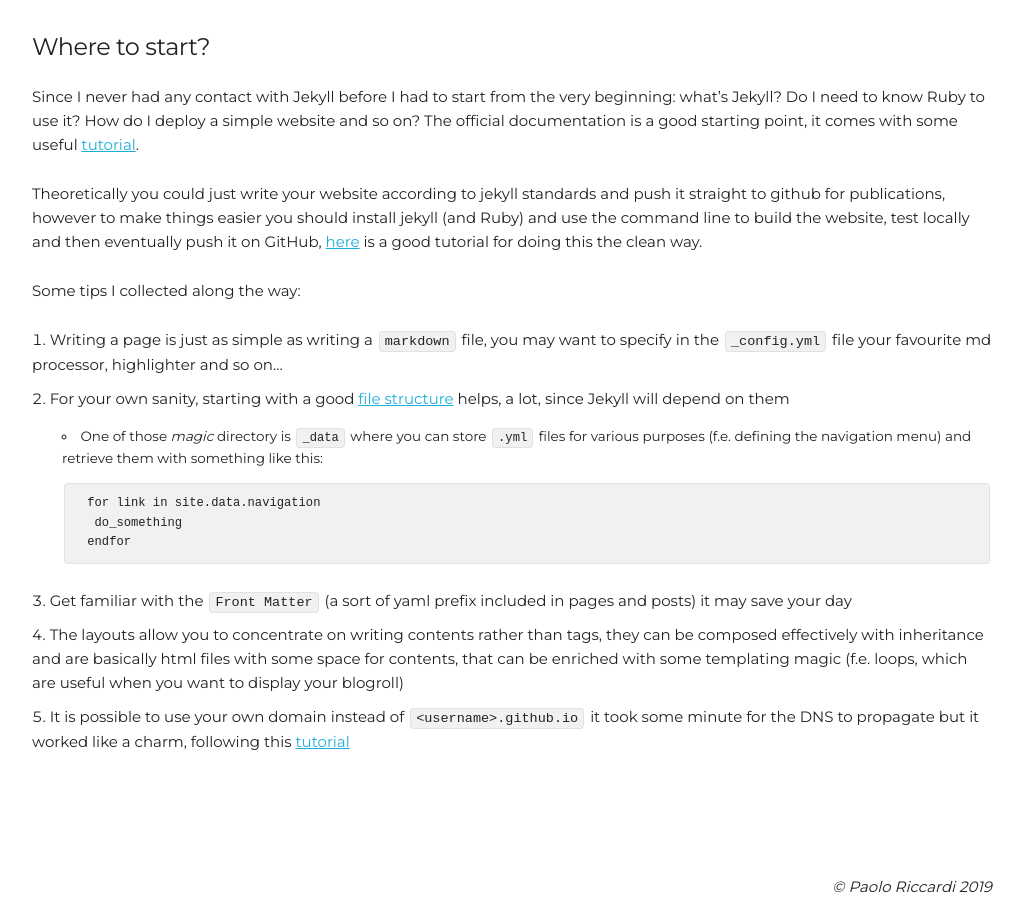
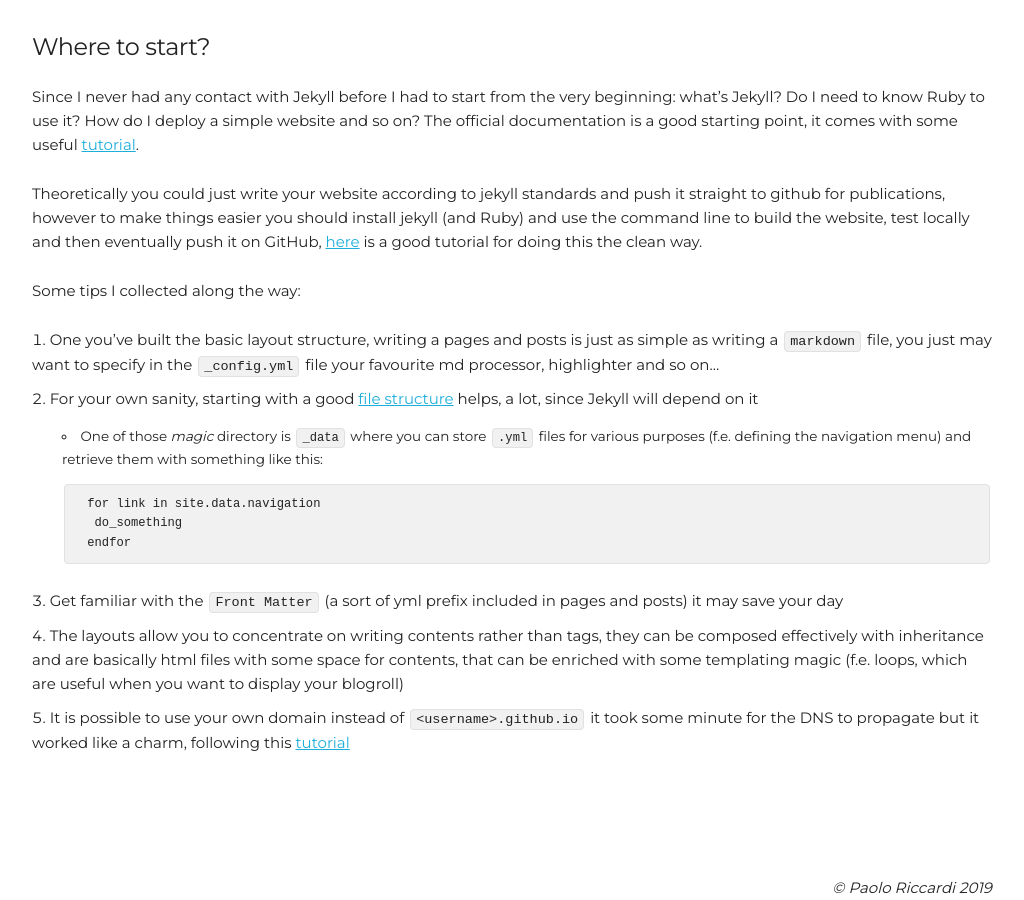
Before and after one commit to paoloriccardi/paoloriccardi.github.io, a Jekyll site: the page built from _posts/2021-04-12-first-post-jekyll.md, in a window 1280 px wide and 900 px high, scrolled down 1096 px. Shown: the whole window, without its empty margins (128-1152 px from the left). Built offline with Jekyll 4.4.1, drawn with Linux system fonts in a browser that asks for light colours.

Commit message:
first post update

````diff
--- a/_posts/2021-04-12-first-post-jekyll.md
+++ b/_posts/2021-04-12-first-post-jekyll.md
@@ -35,14 +35,14 @@ The official documentation is a good starting point, it comes with some useful [
 Theoretically you could just write your website according to jekyll standards and push it straight to github for publications, however to make things easier you should install jekyll (and Ruby) and use the command line to build the website, test locally and then eventually push it on GitHub, [here](https://docs.github.com/en/pages/setting-up-a-github-pages-site-with-jekyll/creating-a-github-pages-site-with-jekyll){:target="_blank"} is a good tutorial for doing this the clean way.
 
 Some tips I collected along the way:
-1. Writing a page is just as simple as writing a `markdown` file, you may want to specify in the `_config.yml` file your favourite md processor, highlighter and so on...
-2. For your own sanity, starting with a good [file structure](https://jekyllrb.com/docs/structure/){:target="_blank"} helps, a lot, since Jekyll will depend on them
+1. One you've built the basic layout structure, writing a pages and posts is just as simple as writing a `markdown` file, you just may want to specify in the `_config.yml` file your favourite md processor, highlighter and so on...
+2. For your own sanity, starting with a good [file structure](https://jekyllrb.com/docs/structure/){:target="_blank"} helps, a lot, since Jekyll will depend on it
     - One of those *magic* directory is `_data` where you can store `.yml` files for various purposes (f.e. defining the navigation menu) and retrieve them with something like this:
     ```
     for link in site.data.navigation
         do_something
     endfor
     ```
-3. Get familiar with the `Front Matter` (a sort of yaml prefix included in pages and posts) it may save your day
+3. Get familiar with the `Front Matter` (a sort of yml prefix included in pages and posts) it may save your day
 4. The layouts allow you to concentrate on writing contents rather than tags, they can be composed effectively with inheritance and are basically html files with some space for contents, that can be enriched with some templating magic (f.e. loops, which are useful when you want to display your blogroll)
 5. It is possible to use your own domain instead of `<username>.github.io` it took some minute for the DNS to propagate but it worked like a charm, following this [tutorial](https://docs.github.com/en/pages/configuring-a-custom-domain-for-your-github-pages-site/about-custom-domains-and-github-pages){:target="_blank"}
````
